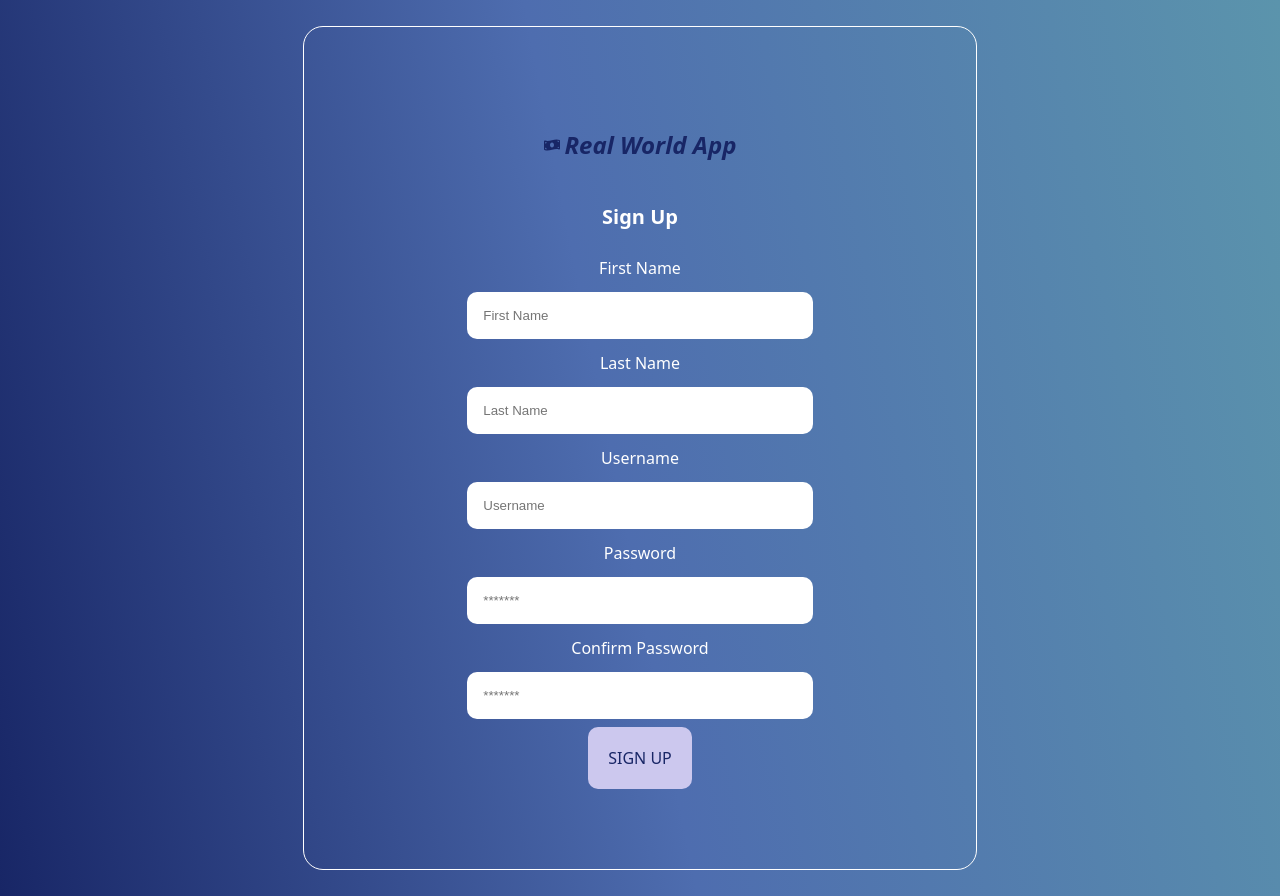
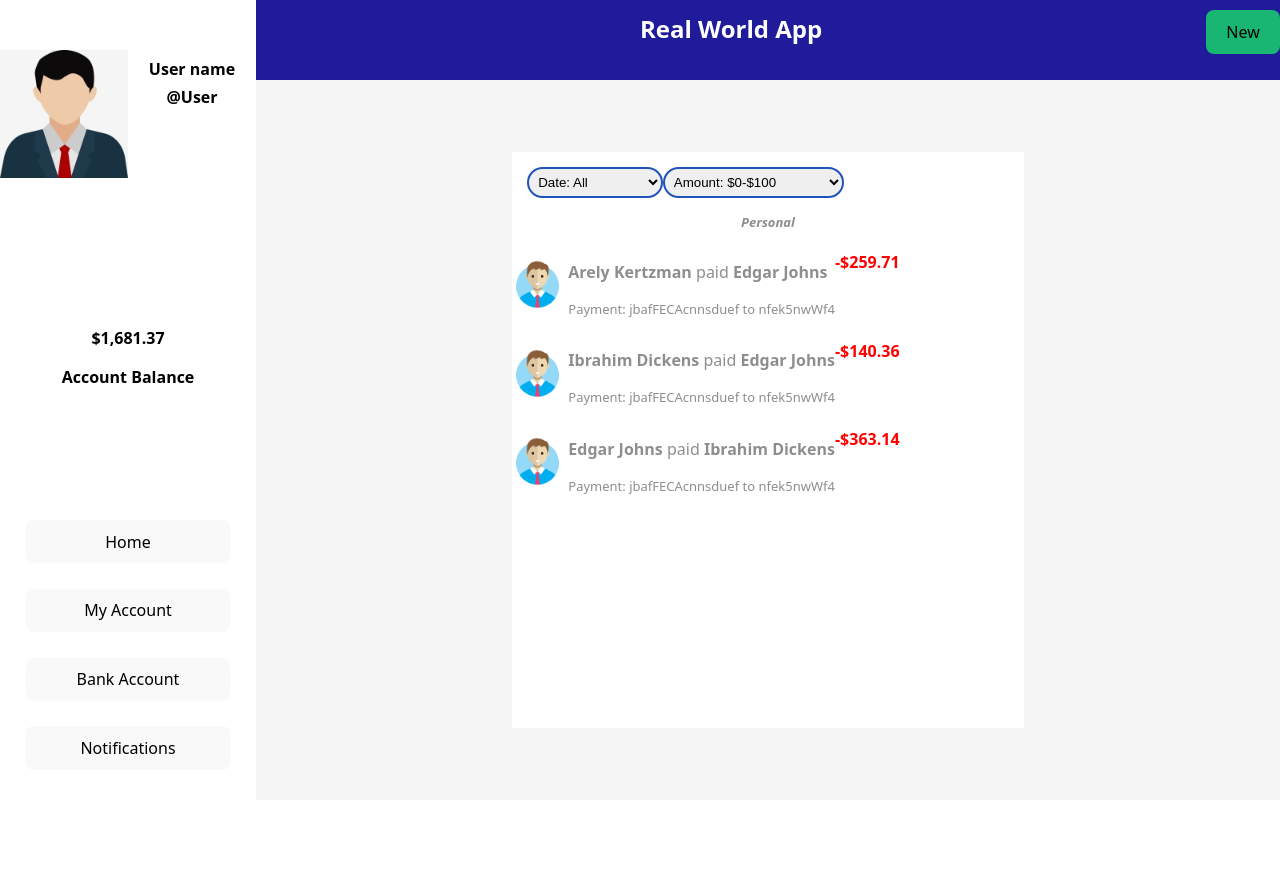
Before and after one commit to NataliaPobleteI/BankAssesment, a React (Vite) app in the folder Front/BankAssesment/: page /myaccount in a window 1280 px wide. After the commit the page ends 800 px from the top, so only its background shows below. Built offline with nearby package versions, Linux system fonts and the light colour scheme.

Commit message:
Changes in the routes
I do the routes

```diff
--- a/Front/BankAssesment/src/App.jsx
+++ b/Front/BankAssesment/src/App.jsx
@@ -2,38 +2,21 @@ import React, { useState } from 'react'
 import { BrowserRouter, Route, Routes } from 'react-router-dom'
 import './App.css'
 import { Register } from "./Register";
-import { SideMenu } from './SideMenu';
-import { TopNavbar } from './TopNavbar';
 import { UserDataPage } from './UserDataPage';
 import { MyAccountPage } from './MyAccountPage';
 
 function App() {
 
   return (
-    <>
-      <div className="App">
+    <div className="App">
       <BrowserRouter>
-       <Register/>
-      {/*<TopNavbar/> */}
         <Routes>
-
-          {/* <Route path="/myAccount" element={<MyAccountPage/>} />
-        <Route path="/myaccount/" element={<SideMenu/>} />
-        <Route path="/myaccount/" element={<SideMenu/>} /> */}
-          {/* <Route path="/signup" element={<Register/>} /> */}
-          <Route path='/a' element={<UserDataPage />} />
+          <Route path="/signup" element={<Register />} />
+          <Route path="/myaccount"element={<MyAccountPage/>}/>
+          <Route path="/datapage" element={<UserDataPage/>}/>
         </Routes>
-      </BrowserRouter>
-
-
-
-
-
-
-
-
-      </div>
-    </>
+        </BrowserRouter>
+    </div>
   )
 }
 export default App
--- a/Front/BankAssesment/src/MyAccountPage.jsx
+++ b/Front/BankAssesment/src/MyAccountPage.jsx
@@ -4,6 +4,8 @@ import viteLogo from '/vite.svg'
 import './MyAccountPage.css'
 import { AccountCard } from './AccountCard'
 import { TransferCard } from './TransferCard'
+import { SideMenu } from './SideMenu'
+import { TopNavbar } from './TopNavbar'
 
 
 export const initialTransfer = [
@@ -18,7 +20,9 @@ export const MyAccountPage = () => {
 
 
 return(
-
+    <div>
+        <SideMenu/>
+        <TopNavbar/>
         <div className='containerPage'>
             <div id='accountsContainer'>
                 <div id='dropDown'>
@@ -49,6 +53,8 @@ return(
                 </div>
             </div>
         </div>
+    </div>
+
 
     )
 }
--- a/Front/BankAssesment/src/Register.jsx
+++ b/Front/BankAssesment/src/Register.jsx
@@ -1,8 +1,11 @@
 import React, { useState } from "react"
 import {FaMoneyBillWave} from "react-icons/fa";
 import validation from "./validation";
+import { useNavigate } from 'react-router-dom'
 
 export const Register = () => {
+
+  let navigate = useNavigate();
 
   const [values, setValues] = useState({
     firstname: "",
@@ -12,16 +15,11 @@ export const Register = () => {
     confirmpassword: "",
   })
 
-
-
   function handleChange(e) {
     setValues({...values,
       [e.target.name]: e.target.value
     })
   }
-
-
-
 
   const [errors, setError] = useState({})
 
@@ -65,7 +63,7 @@ export const Register = () => {
               <label>Confirm Password</label>
               <input  type="password" placeholder="*******" id="confirmpassword" name="confirmpassword" onChange={handleChange}/>
 
-              <button className="sign-up-button" type="submit" >SIGN UP</button>
+              <button className="sign-up-button" type="submit" onClick = {() => {navigate("/myaccount")}}>SIGN UP</button>
           </form>
       </div>
     )
--- a/Front/BankAssesment/src/UserDataPage.jsx
+++ b/Front/BankAssesment/src/UserDataPage.jsx
@@ -1,6 +1,6 @@
 import { useState } from 'react'
-import reactLogo from './assets/react.svg'
-import viteLogo from '/vite.svg'
+import { SideMenu } from './SideMenu'
+import { TopNavbar } from './TopNavbar'
 import './UserDataPage.css'
 import { AccountCard } from './AccountCard'
 
@@ -26,8 +26,10 @@ export const UserDataPage = () => {
 
     }
 return(
-
-    <div className='containerPage'>
+    <div>
+        <SideMenu/>
+        <TopNavbar/>
+        <div className='containerPage'>
         <div id='accountsContainer'>
             <div id='bankAccountTitle'>
                 <h1 className='textAccount' >Bank Account</h1>
@@ -49,6 +51,8 @@ return(
             </div>
         </div>
     </div>
+    </div>
+
 
     )
 }
```
Also changed, not shown: Front/BankAssesment/src/SideMenu.jsx (+1 -20 lines). Lines whose indentation alone changed are shown as unchanged.
